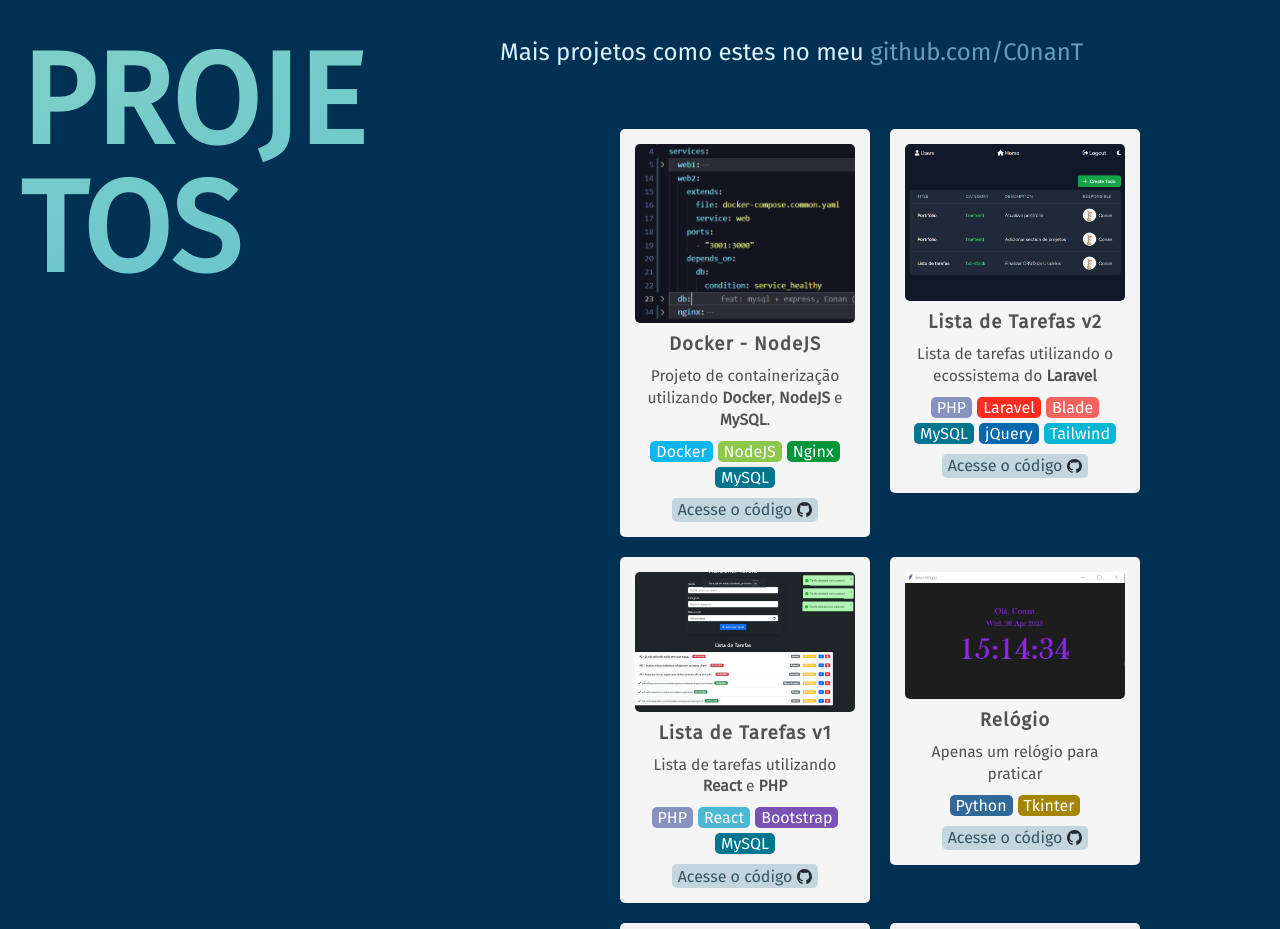
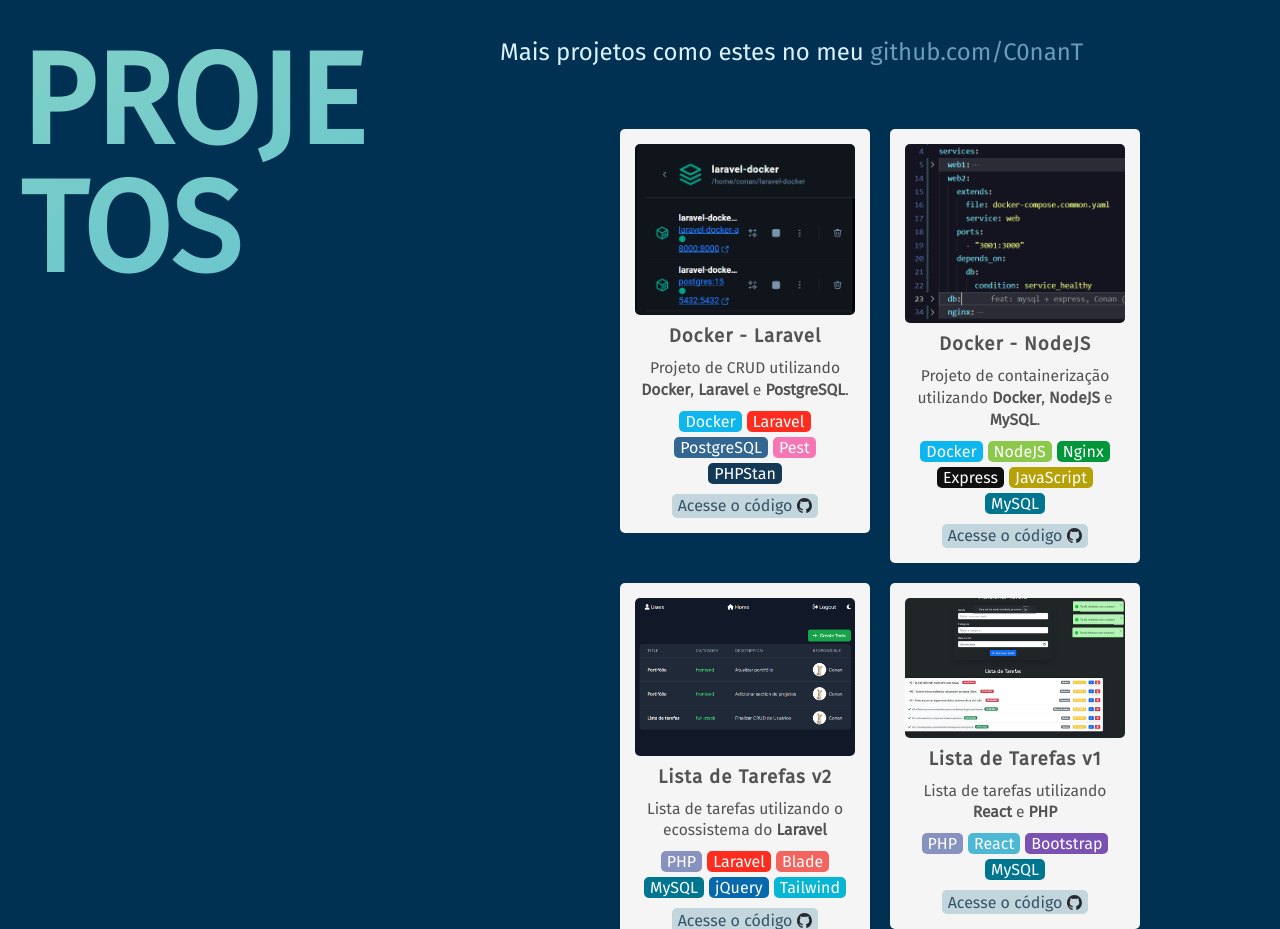
Before and after one commit to C0nanT/portifolio, a plain HTML site: page index.html in a window 1280 px wide. Shown: the part 1400-2329 px from the top of the page. Drawn offline with Linux system fonts and the light colour scheme.

Commit message:
feat: adiciona docker-laravel

```diff
--- a/css/projetos.css
+++ b/css/projetos.css
@@ -219,6 +219,26 @@
 	color: white;
 }
 
+.postgresql-habilidade {
+	background-color: #336791;
+	color: white;
+}
+
+.phpstan-habilidade {
+	background-color: #143957;
+	color: #fff;
+}
+
+.pest-habilidade {
+	background-color: #f675b5;
+	color: #fff;
+}
+
+.express-habilidade {
+	background-color: #0f0f0f;
+	color: white;
+}
+
 .nodejs-habilidade {
 	background-color: #8cc84b;
 	color: white;
--- a/index.html
+++ b/index.html
@@ -177,6 +177,37 @@
 						<div class="projeto">
 							<img
 								class="projeto-img"
+								src="./img/docker-laravel.png"
+								alt="Imagem do projeto"
+								width="250"
+								height="250"
+							/>
+							<h3 class="projeto-titulo">Docker - Laravel</h3>
+							<p class="projeto-texto">
+								Projeto de CRUD utilizando <strong>Docker</strong>, <strong>Laravel</strong> e <strong>PostgreSQL</strong>.
+							</p>
+							<ul class="projeto-habilidades">
+								<li class="docker-habilidade">Docker</li>
+								<li class="laravel-habilidade">Laravel</li>
+								<li class="postgresql-habilidade">PostgreSQL</li>
+								<li class="pest-habilidade">Pest</li>
+								<li class="phpstan-habilidade">PHPStan</li>
+							</ul>
+							<a
+								class="projeto-link"
+								href="https://github.com/C0nanT/laravel-docker"
+								target="_blank"
+							>
+								<span>Acesse o código</span>
+								<img
+									src="./img/github-mark.svg"
+									alt="Icone GitHub"
+								/>
+							</a>
+						</div>
+						<div class="projeto">
+							<img
+								class="projeto-img"
 								src="./img/docker-nodejs.png"
 								alt="Imagem do projeto"
 								width="250"
@@ -190,6 +221,8 @@
 								<li class="docker-habilidade">Docker</li>
 								<li class="nodejs-habilidade">NodeJS</li>
 								<li class="nginx-habilidade">Nginx</li>
+								<li class="express-habilidade">Express</li>
+								<li class="javascript-habilidade">JavaScript
 								<li class="mysql-habilidade">MySQL</li>
 							</ul>
 							<a
```
Also changed, not shown: img/docker-laravel.png (added).
